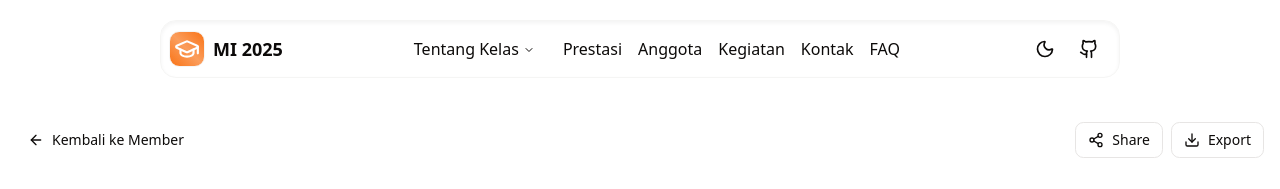
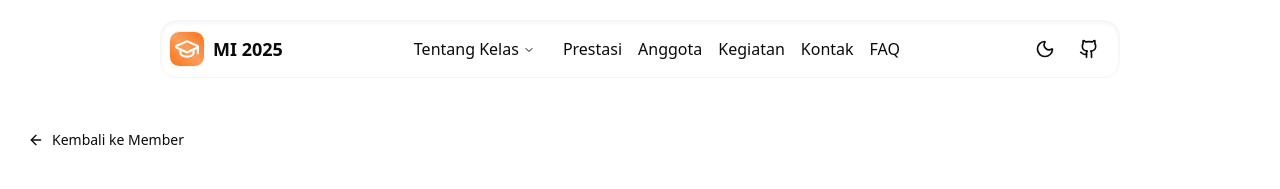
Before and after one commit to Hnzsama/intern-2025, a Next.js app: page /member/david-diaz in a window 1280 px wide. Shown: the top 189 px of the page. Built offline with nearby package versions, Linux system fonts and the light colour scheme.

Commit message:
anamali layout fixed

```diff
--- a/app/member/[slug]/page.tsx
+++ b/app/member/[slug]/page.tsx
@@ -198,17 +198,6 @@ export default function MemberDetailPage({ params }: MemberDetailPageProps) {
               Kembali ke Member
             </Button>
           </Link>
-
-          <div className="flex items-center gap-2">
-            <Button variant="outline" size="sm" className="gap-2">
-              <Share2 className="w-4 h-4" />
-              Share
-            </Button>
-            <Button variant="outline" size="sm" className="gap-2">
-              <Download className="w-4 h-4" />
-              Export
-            </Button>
-          </div>
         </div>
 
         <div className="grid grid-cols-1 lg:grid-cols-4 gap-8">
```
